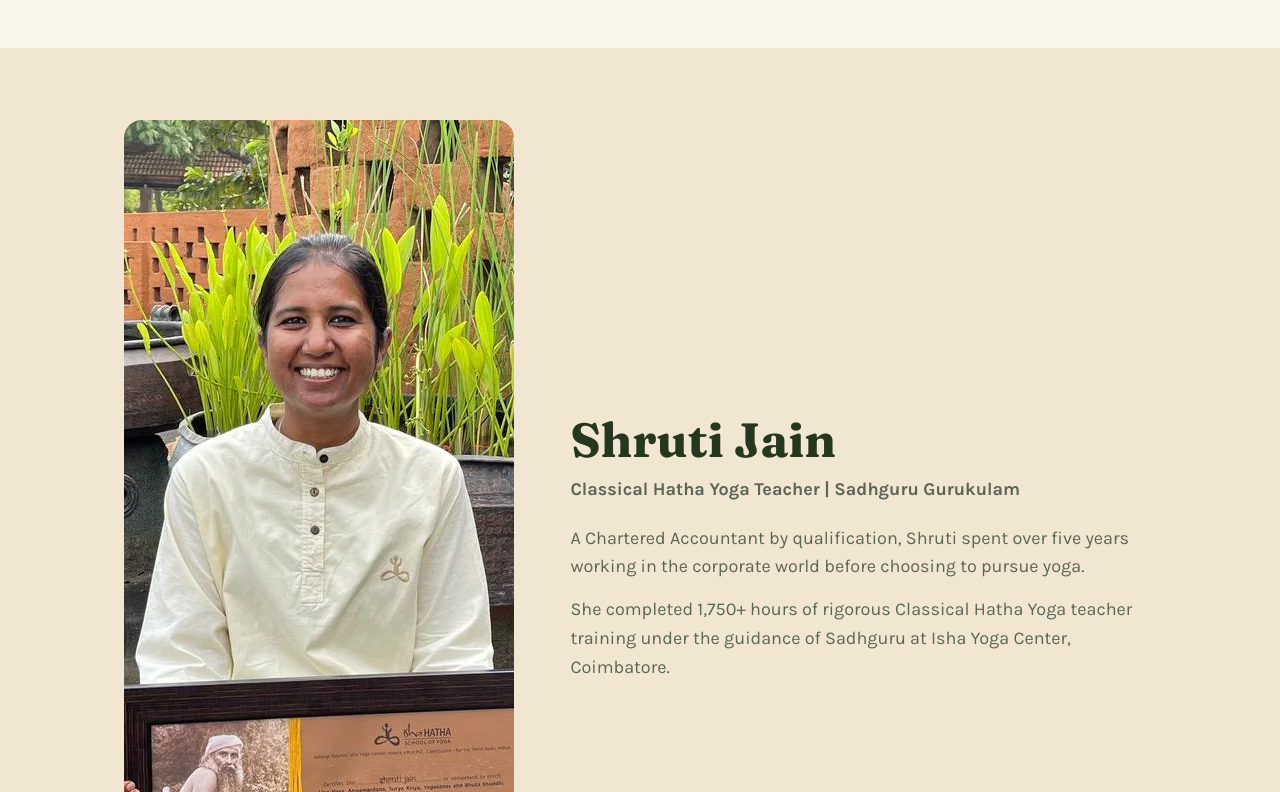
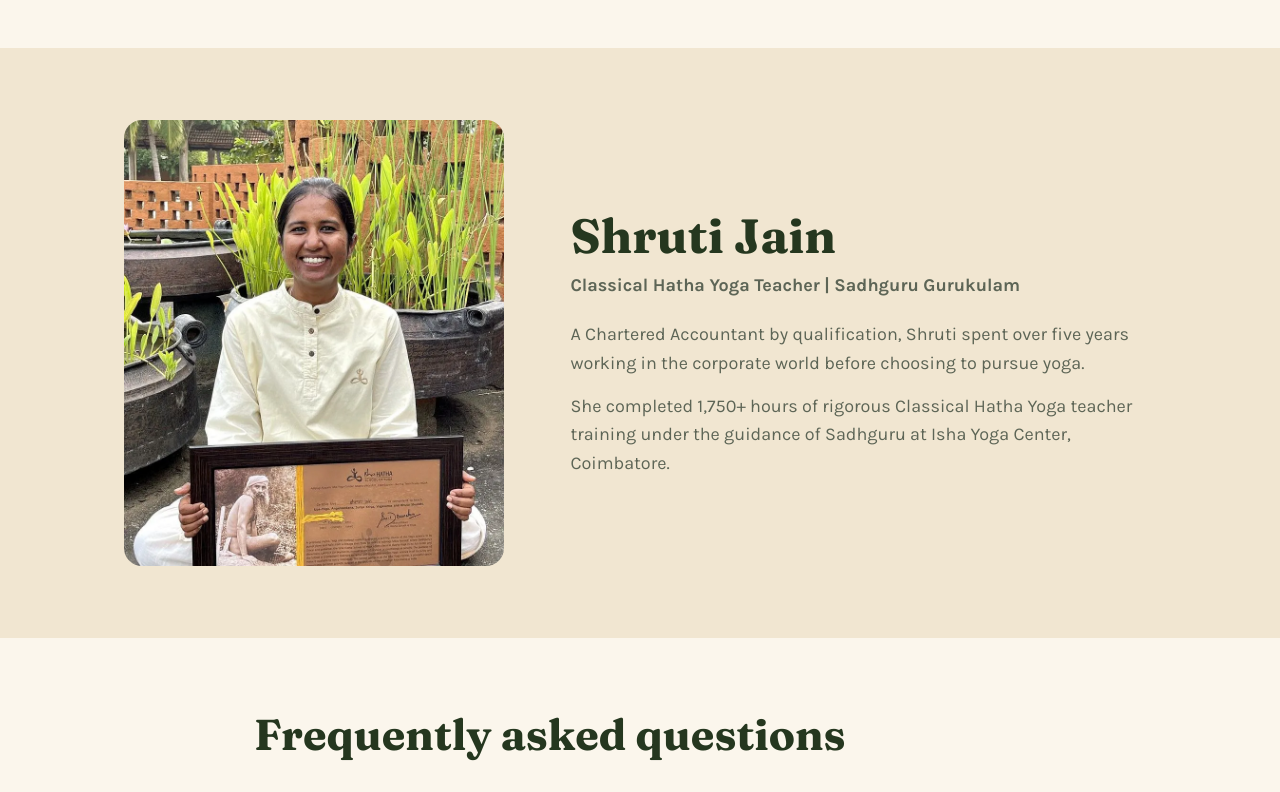
Before and after one commit to mayankjain95/dhyana-yogasthala, a plain HTML site: page daily-yoga-classes.html in a window 1280 px wide. Shown: the part 2560-3352 px from the top of the page. Drawn offline with Linux system fonts and the light colour scheme.

Commit message:
Fix stretched photo of Shruti Jain using canonical proportions

```diff
--- a/daily-yoga-classes.html
+++ b/daily-yoga-classes.html
@@ -79,7 +79,8 @@ header .wrap{display:flex;justify-content:space-between;align-items:center;gap:1
 
 .teacher{background:var(--sand)}
 .teacher .wrap{display:grid;grid-template-columns:.8fr 1.2fr;gap:56px;align-items:center}
-.teacher img{display:block;width:100%;aspect-ratio:4/5;object-fit:cover;object-position:50% 30%;border-radius:18px}
+.teacher figure{max-width:380px;margin:0}
+.teacher img{display:block;width:100%;height:auto;border-radius:18px}
 .teacher h2{font-size:clamp(2rem,4.4vw,3rem)}
 .role{color:var(--rust);font-weight:700;margin:8px 0 20px}
 .teacher p+p{margin-top:14px}
@@ -243,7 +244,7 @@ footer .wrap{display:flex;justify-content:space-between;gap:16px;flex-wrap:wrap}
 
   <section class="teacher">
     <div class="wrap">
-      <figure style="margin:0"><img src="assets/images/teacher-shruti-cert.webp" alt="Shruti Jain holding her Isha Hatha School of Yoga certificate" width="640" height="853" loading="lazy" decoding="async"></figure>
+      <figure><img src="assets/images/teacher-shruti-jain-v2.webp" alt="Shruti Jain holding her Isha Hatha School of Yoga certificate" width="800" height="938" loading="lazy" decoding="async"></figure>
       <div>
         <h2>Shruti Jain</h2>
         <p class="role">Classical Hatha Yoga Teacher | Sadhguru Gurukulam</p>
```
Also changed, not shown: assets/images/teacher-shruti-cert.webp (deleted).
